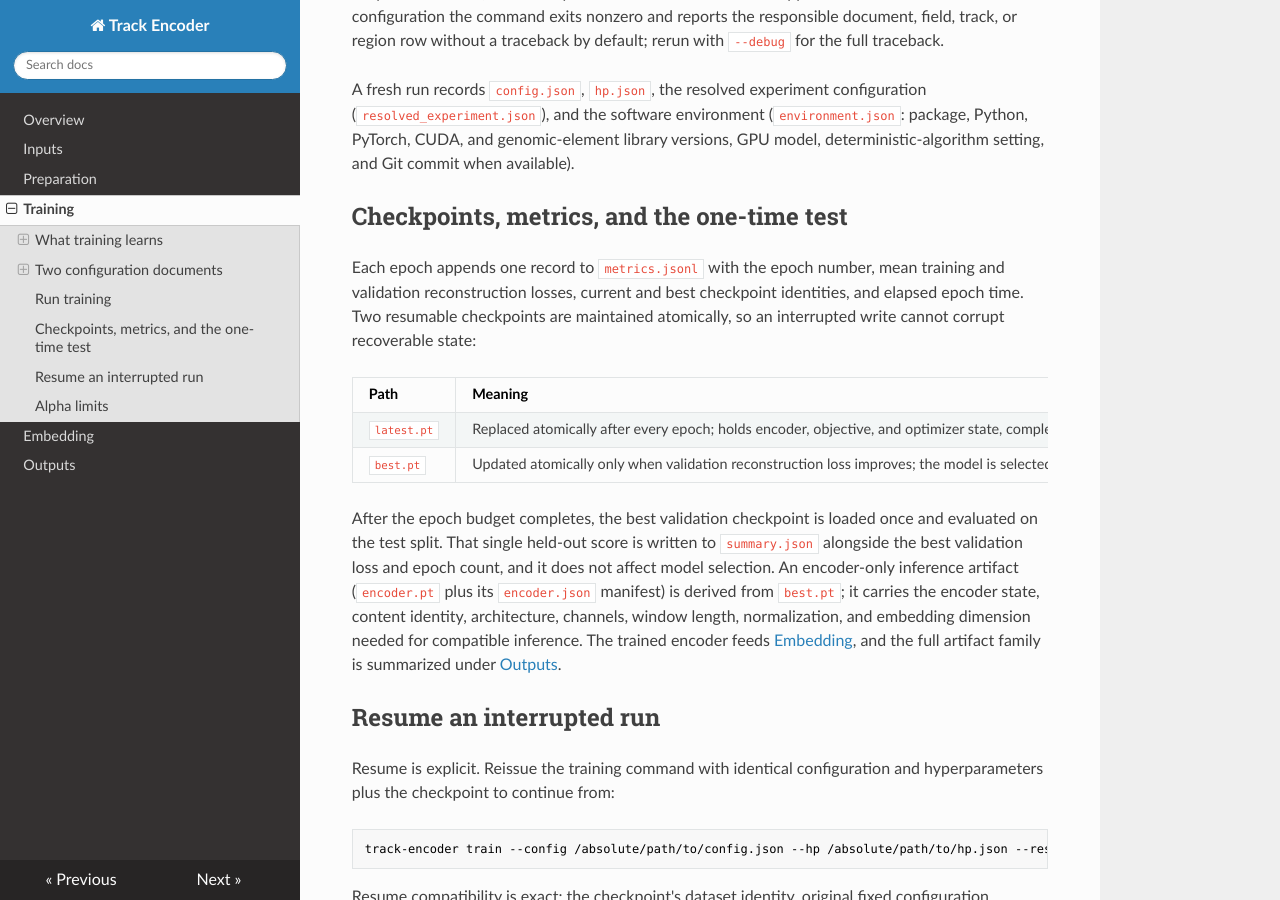
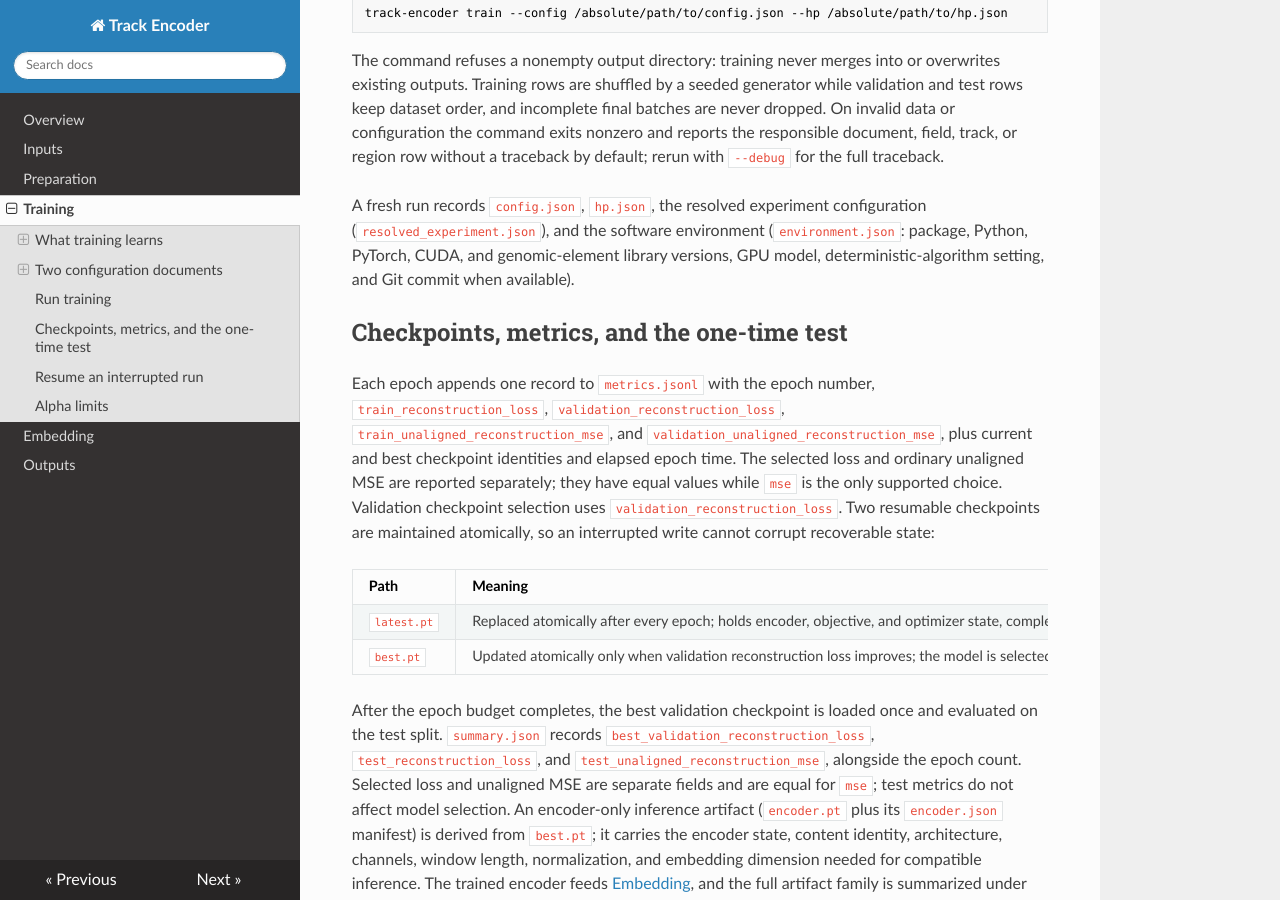
Before and after one commit to DignoMor/xp-track-encoder-doc, an MkDocs documentation site: the page built from docs/training.md, in a window 1280 px wide and 900 px high, scrolled down 3470 px. Built offline with MkDocs 1.6.1, drawn with Linux system fonts in a browser that asks for light colours; nearby versions of some CDN libraries; some of the changed text lies outside the part shown.

Commit message:
Document explicit ordinary MSE selection

````diff
--- a/docs/training.md
+++ b/docs/training.md
@@ -56,8 +56,11 @@
 softmax applied jointly across channels and positions. Each reconstruction is
 therefore nonnegative and sums to one, matching the prepared signal domain.
 
-The loss is full-window coordinate-wise mean squared error between the
-reconstructed and input jointly normalized signals, averaged over batch,
+The fixed configuration must explicitly select ordinary mean squared error
+with `objective.loss.type` set to `mse`. There is no default for a missing
+selection, so existing configurations must be migrated before training or
+resume. The loss is full-window coordinate-wise mean squared error between
+the reconstructed and input jointly normalized signals, averaged over batch,
 channel, and position dimensions. The objective exposes total loss plus named
 components and metrics through one interface; the generic trainer
 backpropagates only the total loss and records every named component and
@@ -103,7 +106,10 @@
     "type": "dilated_cnn"
   },
   "objective": {
-    "type": "reconstruction"
+    "type": "reconstruction",
+    "loss": {
+      "type": "mse"
+    }
   },
   "optimizer": {
     "type": "adamw"
@@ -118,8 +124,10 @@
 ```
 
 `architecture.type` is always `dilated_cnn`, `objective.type` is always
-`reconstruction`, and `optimizer.type` is always `adamw` in the current
-framework. `run.device` is always `cuda`: CPU training is not supported.
+`reconstruction`, `objective.loss.type` is explicitly `mse`, and
+`optimizer.type` is always `adamw` in this release. Loss choice is fixed run
+configuration; it cannot be set in `hp.json`. `run.device` is always `cuda`:
+CPU training is not supported.
 `run.epochs` is the total epoch budget, and `run.seed` drives deterministic
 batching and algorithms. Unknown fields are rejected, so a misspelled field
 fails early rather than being ignored.
@@ -185,9 +193,14 @@
 
 ## Checkpoints, metrics, and the one-time test
 
-Each epoch appends one record to `metrics.jsonl` with the epoch number, mean
-training and validation reconstruction losses, current and best checkpoint
-identities, and elapsed epoch time. Two resumable checkpoints are maintained
+Each epoch appends one record to `metrics.jsonl` with the epoch number,
+`train_reconstruction_loss`, `validation_reconstruction_loss`,
+`train_unaligned_reconstruction_mse`, and
+`validation_unaligned_reconstruction_mse`, plus current and best checkpoint
+identities and elapsed epoch time. The selected loss and ordinary unaligned
+MSE are reported separately; they have equal values while `mse` is the only
+supported choice. Validation checkpoint selection uses
+`validation_reconstruction_loss`. Two resumable checkpoints are maintained
 atomically, so an interrupted write cannot corrupt recoverable state:
 
 | Path | Meaning |
@@ -196,9 +209,11 @@
 | `best.pt` | Updated atomically only when validation reconstruction loss improves; the model is selected by validation loss without consulting the test split |
 
 After the epoch budget completes, the best validation checkpoint is loaded
-once and evaluated on the test split. That single held-out score is written
-to `summary.json` alongside the best validation loss and epoch count, and it
-does not affect model selection. An encoder-only inference artifact
+once and evaluated on the test split. `summary.json` records
+`best_validation_reconstruction_loss`, `test_reconstruction_loss`, and
+`test_unaligned_reconstruction_mse`, alongside the epoch count. Selected loss
+and unaligned MSE are separate fields and are equal for `mse`; test metrics do
+not affect model selection. An encoder-only inference artifact
 (`encoder.pt` plus its `encoder.json` manifest) is derived from `best.pt`;
 it carries the encoder state, content identity, architecture, channels,
 window length, normalization, and embedding dimension needed for compatible
````
Also changed, not shown: docs/outputs.md (+2 -1 lines), 1 other file.
